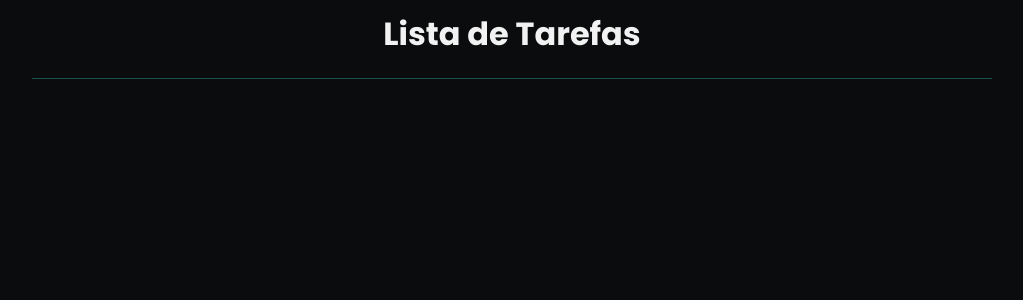
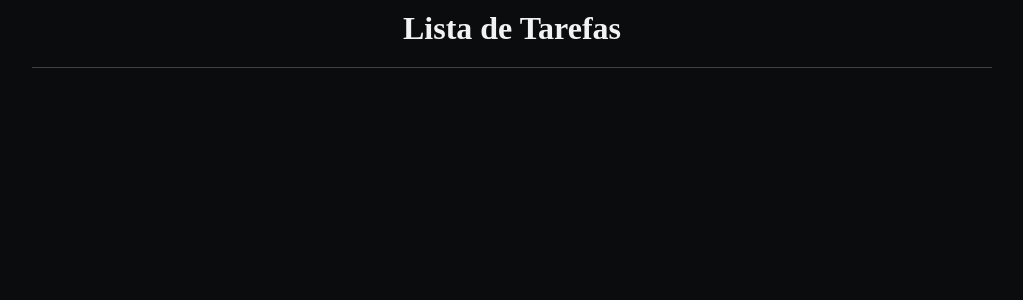
Before and after one commit to angelicapedroso/to-do-react, a React (Vite) app: page / in a window 1280 px wide. Shown: the top 300 px of the page, without its empty margins (128-1151 px from the left). Built offline with nearby package versions, Linux system fonts and the light colour scheme.

Commit message:
refactor: change colors

```diff
--- a/src/pages/Home/style.ts
+++ b/src/pages/Home/style.ts
@@ -7,8 +7,8 @@ export const Content = styled.div`
 `;
 
 export const Header = styled.h1`
-  color: #f2f2f2;
+  color: var(--color-five);
   text-align: center;
-  border-bottom: 1px solid #1c5052;
+  border-bottom: 1px solid var(--color-three);
   padding-bottom: 20px;
 `;
--- a/src/styles/App.styles.ts
+++ b/src/styles/App.styles.ts
@@ -1,7 +1,7 @@
 import styled from 'styled-components';
 
 export const AppContainer = styled.div`
-  background-color: #0a0c0d;
+  background-color: var(--color-one);
   min-height: 100vh;
 `;
 
--- a/src/styles/GlobalStyle.tsx
+++ b/src/styles/GlobalStyle.tsx
@@ -2,12 +2,11 @@ import { createGlobalStyle } from 'styled-components';
 
 const GlobalStyles = createGlobalStyle`
   :root {
-    --primary-color-base: #278AB0;
-    --secondary-color-base: #1C4670;
-    --background-color-base: #EAEAE0;
-    --font-color-base: #222;
-    --font-base: 'Poppins', sans-serif;
-    --box-shadow-base: 0 0.5rem 1rem rgba(0, 0, 0, 0.5);
+    --color-one: #0a0c0d;
+    --color-two: #213635;
+    --color-three: #1c5052;
+    --color-four: #348e91;
+    --color-five: #f2f2f2;
   }
   * {
     margin: 0;
```
